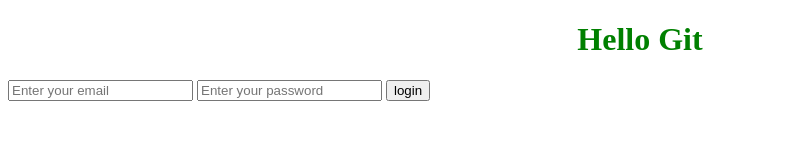
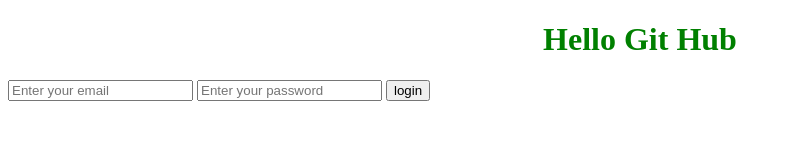
Before and after one commit to Casto2710/My-Project-1-, a plain HTML site: page index.html in a window 1280 px wide. Shown: the whole page, without its empty margins (0-791 px from the left). Drawn offline with Linux system fonts and the light colour scheme.

Commit message:
Changed the copy of the website

```diff
--- a/index.html
+++ b/index.html
@@ -4,13 +4,13 @@
     <meta charset="UTF-8">
     <meta http-equiv="X-UA-Compatible" content="IE=edge">
     <meta name="viewport" content="width=>, initial-scale=1.0">
-    <title>Document</title>
+    <title>Git Hub example</title>
     <link rel="stylesheet" href="style.css">
 
 </head>
 <body>
     <h1>
-        Hello Git
+        Hello Git Hub
     </h1>
     <form>
         <input type = "email" placeholder="Enter your email"/>
```
